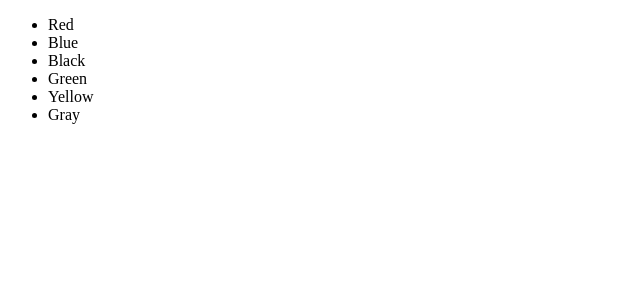
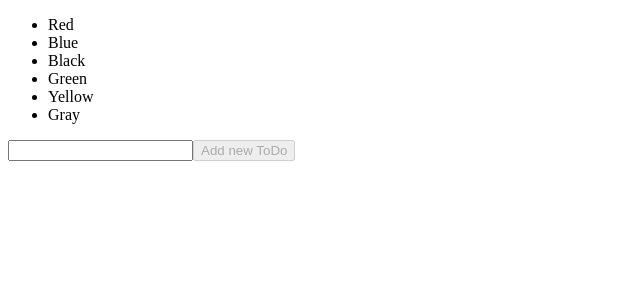
Before and after one commit to Andrea-Rizzo20/react-exercises, a React (Create React App) app: page / in a window 1280 px wide. Shown: the top 300 px of the page, without its empty margins (0-640 px from the left). Built offline with nearby package versions, Linux system fonts and the light colour scheme.

Commit message:
Esercizio/Lists-03

```diff
--- a/src/App.js
+++ b/src/App.js
@@ -1,5 +1,7 @@
 import React from "react";
 import { Colors } from "./Colors";
+import { ToDoList } from "./ToDoList";
+
 
 export class App extends React.Component {
   render() {
@@ -15,6 +17,7 @@ export class App extends React.Component {
             { id: 6, name: "Gray" },
           ]}
         />
+        <ToDoList />
       </div>
     );
   }
--- /dev/null
+++ b/src/ToDoList.js
@@ -0,0 +1,52 @@
+import React from "react";
+
+export class ToDoList extends React.Component {
+  state = {
+    items: [],
+    newToDo: "",
+  };
+
+  newToDoHandle = (event) => {
+    const value = event.target.value;
+
+    this.setState({ newToDo: value });
+  };
+  submitButtonHandle = (event) => {
+    // this.setState((state) => {
+    //   const newState = JSON.parse(JSON.stringify(state));
+    //   newState.items.push(state.newToDo);
+    //   newState.newToDo = "";
+    //   return newState;
+    // });
+
+    this.setState(state =>{
+        return {
+            items:[...state.items,state.newToDo],
+        }
+    })
+  };
+  render() {
+    return (
+      <div>
+        <ul>
+          {this.state.items.map((name, index) => (
+            <li key={name + index}>{name}</li>
+          ))}
+        </ul>
+        <input
+          type="text"
+          value={this.state.newToDo}
+          name="newToDo"
+          onChange={this.newToDoHandle}
+        ></input>
+        <button
+          type="button"
+          disabled={this.state.newToDo !== "" ? false : true}
+          onClick={this.submitButtonHandle}
+        >
+          Add new ToDo
+        </button>
+      </div>
+    );
+  }
+}
```
